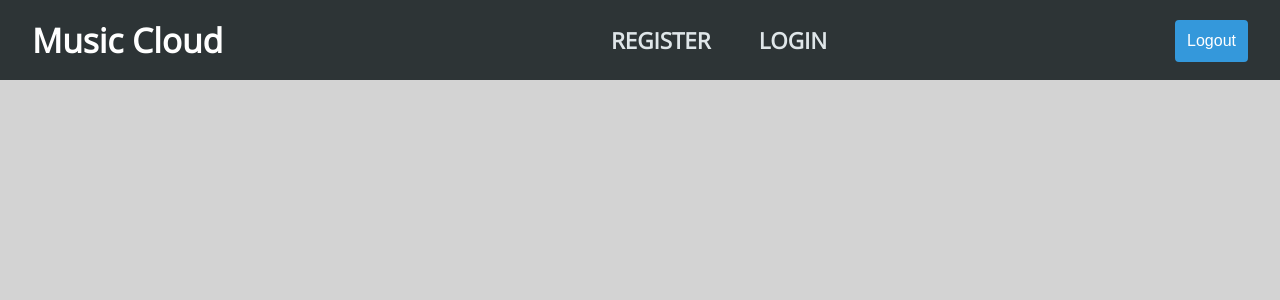
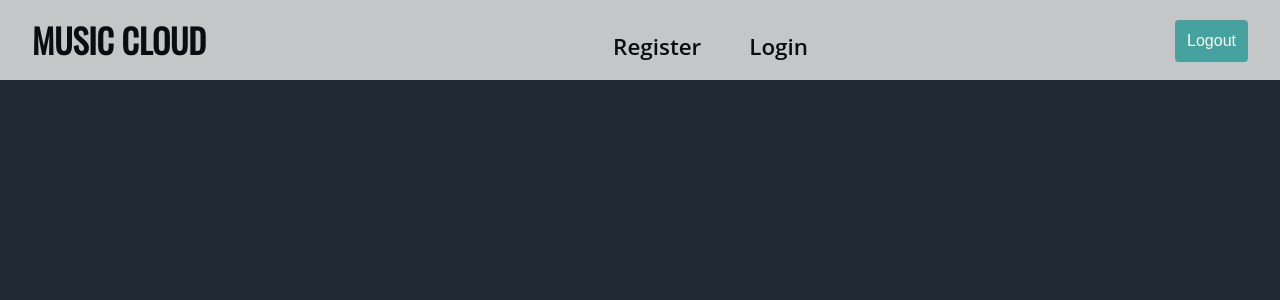
Before and after one commit to rushi444/chord-board-fullstack, a React (Create React App) app in the folder frontend/: page / in a window 1280 px wide. Shown: the top 300 px of the page. Built offline with nearby package versions, Linux system fonts and the light colour scheme; no server answers.

Commit message:
changin color pallet with Bert, striking and simple

```diff
--- a/frontend/public/index.html
+++ b/frontend/public/index.html
@@ -8,6 +8,10 @@
     <meta
       name="description"
       content="Web site created using create-react-app"
+    />
+    <link
+      href="https://fonts.googleapis.com/css?family=Cardo:400,700|Oswald"
+      rel="stylesheet"
     />
     <link rel="apple-touch-icon" href="%PUBLIC_URL%/logo192.png" />
     <!--
--- a/frontend/src/components/Pages/Dashboard.js
+++ b/frontend/src/components/Pages/Dashboard.js
@@ -40,9 +40,10 @@ export const GET_TRACKS_QUERY = gql`
 `;
 
 const DashBoardContainer = styled.div`
-margin-top: 15%;
+margin-top: 100px;
 width: 80vw;
 border: 1px solid black;
+padding: 1%;
 justify-content: center;
 text-align: center;
 `
--- a/frontend/src/components/Pages/Profile.js
+++ b/frontend/src/components/Pages/Profile.js
@@ -2,7 +2,7 @@ import React from 'react'
 
 export const Profile = () => {
     return (
-        <div>
+        <div style={{marginTop: '100px'}}>
             Profile
         </div>
     )
--- a/frontend/src/components/Shared/AudioPlayer.js
+++ b/frontend/src/components/Shared/AudioPlayer.js
@@ -1,9 +1,19 @@
-import React from 'react'
+import React from 'react';
+import ReactPlayer from 'react-player';
 
-export const AudioPlayer = () => {
-    return (
-        <div>
-
-        </div>
-    )
-}
+export const AudioPlayer = ({ url }) => {
+    const playerStyle = {
+      width: '10px'
+    }
+  return (
+    <div>
+      <ReactPlayer
+        url={url}
+        height='30px'
+        width='500px'
+        controls={true}
+        style={playerStyle}
+      />
+    </div>
+  );
+};
--- a/frontend/src/components/Shared/Navbar.js
+++ b/frontend/src/components/Shared/Navbar.js
@@ -16,7 +16,7 @@ export const Navbar = ({ currentUser, setIsLoggedIn }) => {
     <>
       <NavBar>
         <FlexContainer>
-          <h1>Music Cloud</h1>
+          <h1 style={{ color: '#0b0c10' }}>Music Cloud</h1>
           {currentUser ? (
             <NavLinks>
               <Link to={`/user/${currentUser.id}`}>
@@ -41,7 +41,7 @@ const NavBar = styled.nav`
   width: 100%;
   top: 0;
   left: 0;
-  background: #2d3436;
+  background: #c5c6c7;
   z-index: 1;
   font-size: 1.4rem;
 `;
@@ -63,10 +63,11 @@ const NavLinks = styled.ul`
   justify-self: end;
   list-style-type: none;
   margin: auto 0;
+  padding-top: 1%;
 
   & a {
-    color: #dfe6e9;
-    text-transform: uppercase;
+    color: #0b0c10;
+    text-transform: capitalize;
     font-weight: 600;
     border-bottom: 1px solid transparent;
     margin: 0 1.5rem;
@@ -75,8 +76,8 @@ const NavLinks = styled.ul`
     cursor: pointer;
 
     &:hover {
-      color: #fdcb6e;
-      border-bottom: 1px solid #fdcb6e;
+      color: #45a29e;
+      border-bottom: 1px solid #45a29e;
     }
 
     @media (max-width: 768px) {
@@ -88,8 +89,8 @@ const NavLinks = styled.ul`
 const LogoutButton = styled.button`
   margin: auto 0;
   cursor: pointer;
-  background-color: #3498db;
-  border: 2px solid #3498db;
+  background-color: #45a29e;
+  border: 2px solid #45a29e;
   border-radius: 4px;
   color: white;
   display: block;
--- a/frontend/src/components/Tracks/CreateTrack.js
+++ b/frontend/src/components/Tracks/CreateTrack.js
@@ -125,8 +125,8 @@ const CREATE_TRACK_MUTATION = gql`
 const SwitchButton = styled.button`
 cursor: pointer;
 margin: auto;
-background-color: #3498db;
-border: 2px solid #3498db;
+background-color: #45a29e;
+border: 2px solid #45a29e;
 border-radius: 4px;
 color: white;
 display: block;
@@ -147,7 +147,7 @@ const AddSongForm = styled.form`
   input,
   textarea {
     border: none;
-    border-bottom: 1px solid black;
+    border-bottom: 1px solid lightgray;
     border-radius: 4px;
     display: block;
     width: 80%;
--- a/frontend/src/components/Tracks/LikeTrack.js
+++ b/frontend/src/components/Tracks/LikeTrack.js
@@ -3,7 +3,7 @@ import React from 'react'
 export const LikeTrack = () => {
     return (
         <div>
-
+            Like
         </div>
     )
 }
--- a/frontend/src/components/Tracks/SearchTrack.js
+++ b/frontend/src/components/Tracks/SearchTrack.js
@@ -1,9 +1,39 @@
-import React from 'react'
+import React, { useState } from 'react';
+import styled from '@emotion/styled';
 
 export const SearchTrack = () => {
-    return (
-        <div>
-            search
-        </div>
-    )
-}
+  const [searchText, setSearchText] = useState('');
+
+  const handleChange = e => {
+    setSearchText(e.target.value);
+  };
+  return (
+    <SearchForm>
+      <input
+        type='text'
+        name='searchText'
+        placeholder='Search for music here...'
+        value={searchText}
+        onChange={handleChange}
+      />
+    </SearchForm>
+  );
+};
+
+const SearchForm = styled.form`
+  margin-top: 1%;
+  input {
+    color: white;
+    border: none;
+    border-bottom: 1px solid #45a29e;
+    width: 80%;
+    font-size: 20px;
+    background-color: #1f2833;
+    ::placeholder {
+      color: white;
+    }
+    :focus {
+      outline: 0;
+    }
+  }
+`;
--- a/frontend/src/components/Tracks/TrackList.js
+++ b/frontend/src/components/Tracks/TrackList.js
@@ -1,5 +1,6 @@
-import React from 'react';
+import React, { useState } from 'react';
 import { Link } from 'react-router-dom';
+import styled from '@emotion/styled';
 
 import { AudioPlayer } from '../Shared/AudioPlayer';
 import { LikeTrack } from './LikeTrack';
@@ -7,22 +8,66 @@ import { DeleteTrack } from './DeleteTrack';
 import { UpdateTrack } from './UpdateTrack';
 
 export const TrackList = ({ tracks }) => {
+  const [expand, setExpand] = useState(false);
+
   return (
-    <div>
-      <ul>
+    <TrackListUl>
       {tracks.map(track => (
         <li key={track.id}>
-            <div>{track.title} {track.id}</div>
+          <NonExpandInfo>
+            <LikeTrack />
+            <AudioPlayer url={track.url} />
+            <div>
+              {track.title} {track.id}
+            </div>
+            <div>
+              By:{' '}
               <Link to={`/profile/${track.postedBy.id}`}>
                 {track.postedBy.username}
               </Link>
-            <LikeTrack />
-            <AudioPlayer />
-            <DeleteTrack />
-            <UpdateTrack />
+            </div>
+            <ExpandButton onClick={() => setExpand(!expand)}>
+              {!expand ? '+' : '-'}
+            </ExpandButton>
+          </NonExpandInfo>
+          <NonExpandInfo>
+            {expand && <div>Description: {track.description}</div>}
+            {expand && <UpdateTrack />}
+            {expand && <DeleteTrack />}
+          </NonExpandInfo>
         </li>
       ))}
-      </ul>
-    </div>
+    </TrackListUl>
   );
 };
+
+const TrackListUl = styled.ul`
+  list-style: none;
+  width: 90%;
+  margin: 0 auto;
+  li {
+    color: black;
+    margin-top: 2%;
+    display: block;
+    justify-content: space-between;
+    border: 1px solid #c5c6c7;
+    background-color: #c5c6c7;
+    border-radius: 5px;
+    margin: 1%:
+  }
+`;
+
+const NonExpandInfo = styled.div`
+  display: flex;
+  justify-content: space-between;
+  padding: 1%;
+`;
+
+const ExpandButton = styled.button`
+border: none;
+background-color: #c5c6c7;
+font-size: 2rem;
+:focus {
+  outline: none
+}
+`
--- a/frontend/src/index.css
+++ b/frontend/src/index.css
@@ -1,11 +1,11 @@
-@import url('https://fonts.googleapis.com/css?family=Open+Sans&display=swap');
-
 * {
   box-sizing: border-box;
 }
 
 body {
-  background-color: lightgray;
+  background-color: #1f2833;
+  color: white;
+  font-family: 'Cardo', serif;
   font-family: 'Open Sans', sans-serif;
   display: flex;
   /* align-items: center; */
@@ -13,3 +13,13 @@ body {
   min-height: 100vh;
   margin: 0;
 }
+
+h1,
+h2,
+h3,
+h4,
+h5,
+h6 {
+  font-family: 'Oswald', sans-serif;
+  text-transform: uppercase;
+}
```
Lines whose indentation alone changed are shown as unchanged.
